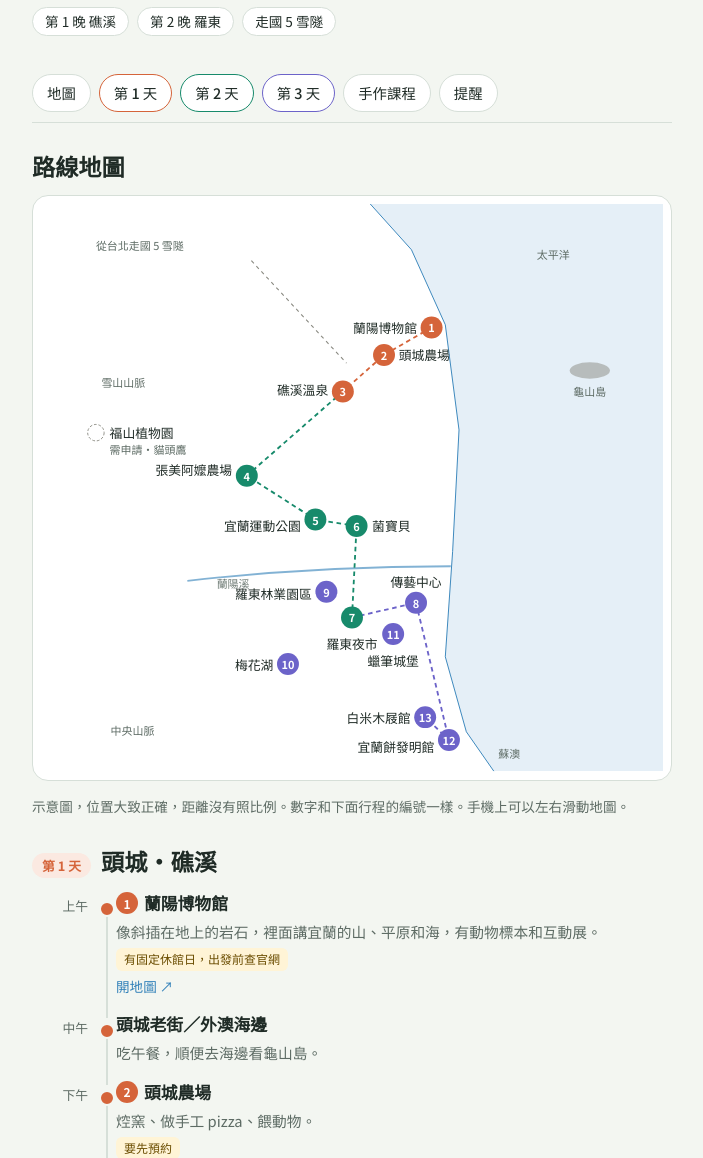
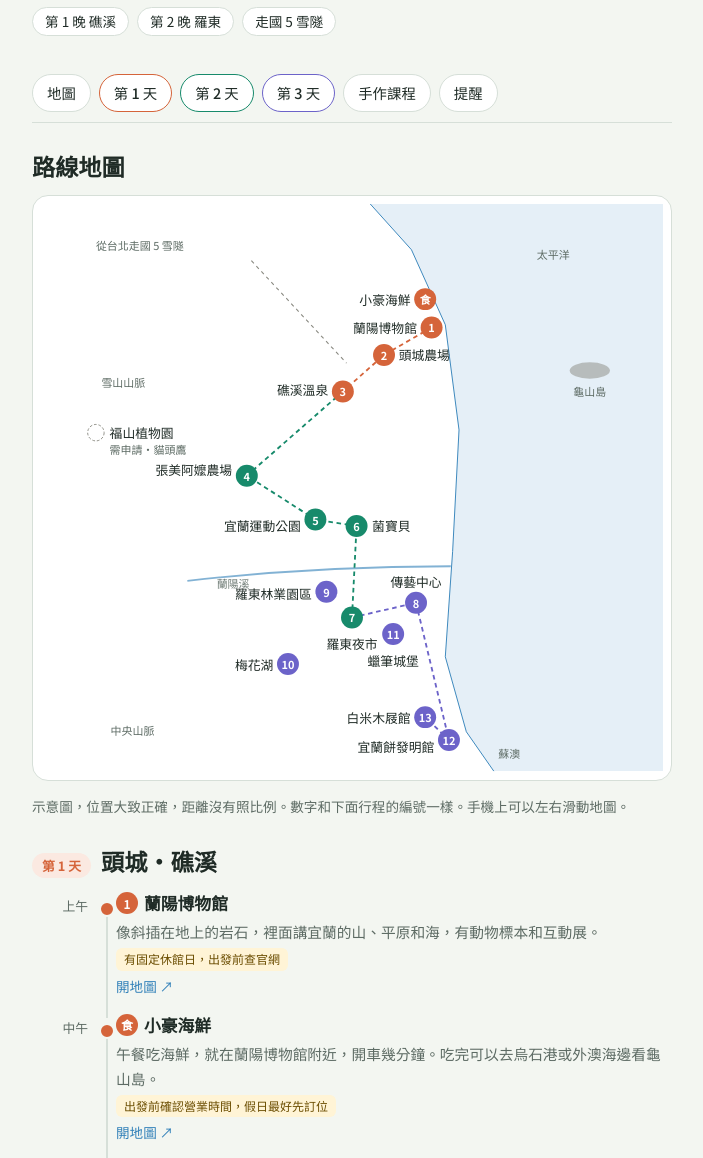
Before and after one commit to chenshanshan3030-hash/yilan-trip, a plain HTML site: page index.html in a window 1280 px wide. Shown: the part 169-1327 px from the top of the page, without its empty margins (288-991 px from the left). Drawn offline with Linux system fonts and the light colour scheme; a web font is replaced by a local one.

Commit message:
第 1 天午餐加入頭城小豪海鮮
Co-Authored-By: Claude Opus 5.5 <noreply@anthropic.com>

```diff
--- a/index.html
+++ b/index.html
@@ -130,16 +130,17 @@ footer{font-size:.8rem;color:var(--muted)}
     <path d="M427 135 L375 165 L330 205" fill="none" stroke="var(--d1)" stroke-width="2" stroke-dasharray="5 4"/>
     <path d="M330 205 L225 297 L300 345 L345 352 L340 452" fill="none" stroke="var(--d2)" stroke-width="2" stroke-dasharray="5 4"/>
     <path d="M340 452 L410 436 L446 586 L420 561" fill="none" stroke="var(--d3)" stroke-width="2" stroke-dasharray="5 4"/>
-    <g fill="var(--d1)"><circle cx="427" cy="135" r="12"/><circle cx="375" cy="165" r="12"/><circle cx="330" cy="205" r="12"/></g>
+    <g fill="var(--d1)"><circle cx="420" cy="104" r="12"/><circle cx="427" cy="135" r="12"/><circle cx="375" cy="165" r="12"/><circle cx="330" cy="205" r="12"/></g>
     <g fill="var(--d2)"><circle cx="225" cy="297" r="12"/><circle cx="300" cy="345" r="12"/><circle cx="345" cy="352" r="12"/><circle cx="340" cy="452" r="12"/></g>
     <g fill="var(--d3)"><circle cx="410" cy="436" r="12"/><circle cx="312" cy="424" r="12"/><circle cx="270" cy="503" r="12"/><circle cx="385" cy="470" r="12"/><circle cx="446" cy="586" r="12"/><circle cx="420" cy="561" r="12"/></g>
     <circle cx="60" cy="250" r="9" fill="none" stroke="var(--opt)" stroke-dasharray="3 2"/>
     <g class="n" text-anchor="middle" dominant-baseline="central">
-      <text class="n" x="427" y="135">1</text><text class="n" x="375" y="165">2</text><text class="n" x="330" y="205">3</text>
+      <text class="n" x="420" y="104">食</text><text class="n" x="427" y="135">1</text><text class="n" x="375" y="165">2</text><text class="n" x="330" y="205">3</text>
       <text class="n" x="225" y="297">4</text><text class="n" x="300" y="345">5</text><text class="n" x="345" y="352">6</text><text class="n" x="340" y="452">7</text>
       <text class="n" x="410" y="436">8</text><text class="n" x="312" y="424">9</text><text class="n" x="270" y="503">10</text><text class="n" x="385" y="470">11</text><text class="n" x="446" y="586">12</text><text class="n" x="420" y="561">13</text>
     </g>
     <g dominant-baseline="central">
+      <text x="404" y="104" text-anchor="end">小豪海鮮</text>
       <text x="411" y="135" text-anchor="end">蘭陽博物館</text>
       <text x="391" y="165">頭城農場</text>
       <text x="314" y="203" text-anchor="end">礁溪溫泉</text>
@@ -166,7 +167,7 @@ footer{font-size:.8rem;color:var(--muted)}
   <div class="dayhead"><span class="daytag">第 1 天</span><h2>頭城・礁溪</h2></div>
   <ol class="tl">
     <li><span class="time">上午</span><div class="stop"><h3><span class="num">1</span>蘭陽博物館</h3><p>像斜插在地上的岩石，裡面講宜蘭的山、平原和海，有動物標本和互動展。</p><div class="chips"><span class="chip">有固定休館日，出發前查官網</span></div><a class="go" href="https://www.google.com/maps/search/?api=1&query=蘭陽博物館">開地圖</a></div></li>
-    <li><span class="time">中午</span><div class="stop"><h3>頭城老街／外澳海邊</h3><p>吃午餐，順便去海邊看龜山島。</p></div></li>
+    <li><span class="time">中午</span><div class="stop"><h3><span class="num">食</span>小豪海鮮</h3><p>午餐吃海鮮，就在蘭陽博物館附近，開車幾分鐘。吃完可以去烏石港或外澳海邊看龜山島。</p><div class="chips"><span class="chip">出發前確認營業時間，假日最好先訂位</span></div><a class="go" href="https://maps.app.goo.gl/otFRjPWQNwgqNi646">開地圖</a></div></li>
     <li><span class="time">下午</span><div class="stop"><h3><span class="num">2</span>頭城農場</h3><p>焢窯、做手工 pizza、餵動物。</p><div class="chips"><span class="chip">要先預約</span></div><a class="go" href="https://www.google.com/maps/search/?api=1&query=頭城農場">開地圖</a></div></li>
     <li><span class="time">傍晚</span><div class="stop"><h3><span class="num">3</span>入住礁溪溫泉飯店</h3><p>選有親子房或大眾池的。晚上去礁溪溫泉公園泡腳。</p><a class="go" href="https://www.google.com/maps/search/?api=1&query=礁溪溫泉公園">開地圖</a></div></li>
   </ol>
```
